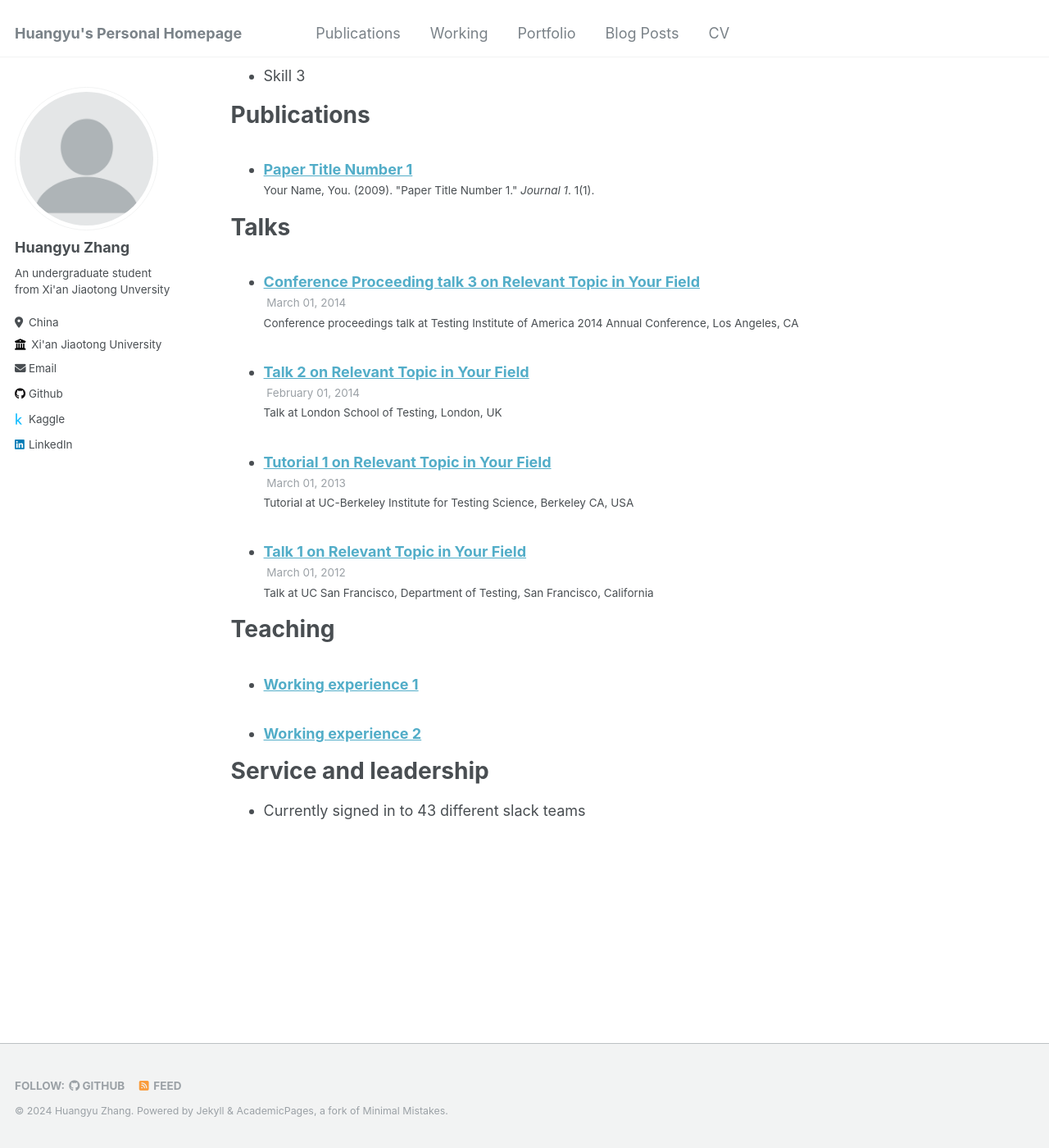
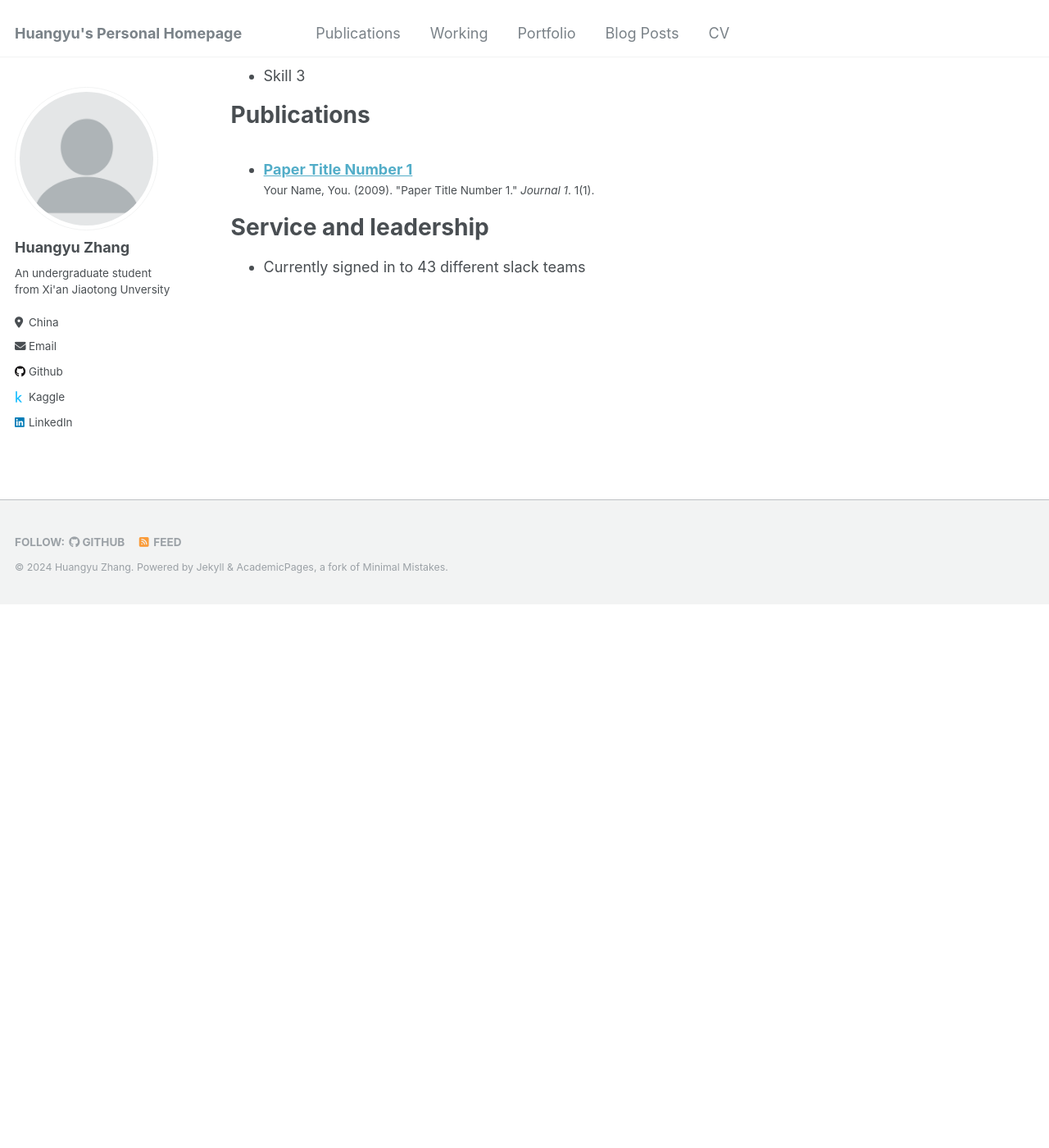
Before and after one commit to DavidZhang0710/DavidZhang0710.github.io, a Jekyll site: the page built from _pages/cv.md, in a window 1280 px wide and 1400 px high, scrolled down 963 px. Shown: the whole window at 82% size. Built offline with Jekyll 4.4.1, drawn with Linux system fonts in a browser that asks for light colours; after the commit the page ends 1701 px from its top, so only the background shows below that.

Commit message:
feat: update for better working structure

```diff
--- a/_config.yml
+++ b/_config.yml
@@ -26,7 +26,7 @@ author:
   pronouns         : # example: "she/her"
   bio              : "An undergraduate student from Xi'an Jiaotong Unversity"
   location         : "China"
-  employer         : "Xi'an Jiaotong University"
+  employer         : # "Xi'an Jiaotong University"
   uri              : # URL
   email            : "zhanghuangyu0710@gmail.com"
 
--- a/_pages/cv.md
+++ b/_pages/cv.md
@@ -47,18 +47,6 @@ Publications
     {% include archive-single-cv.html %}
   {% endfor %}</ul>
 
-Talks
-======
-  <ul>{% for post in site.talks reversed %}
-    {% include archive-single-talk-cv.html  %}
-  {% endfor %}</ul>
-
-Teaching
-======
-  <ul>{% for post in site.working reversed %}
-    {% include archive-single-cv.html %}
-  {% endfor %}</ul>
-
 Service and leadership
 ======
 * Currently signed in to 43 different slack teams
--- a/_working/2015-spring-teaching-2.md
+++ /dev/null
@@ -1,20 +0,0 @@
----
-title: "Working experience 2"
-collection: working
-type: "Workshop"
-permalink: /working/2015-spring-teaching-1
-venue: "University 1, Department"
-date: 2015-01-01
-location: "City, Country"
----
-
-This is a description of a teaching experience. You can use markdown like any other post.
-
-Heading 1
-======
-
-Heading 2
-======
-
-Heading 3
-======
```
Also changed, not shown: _publications/2009-10-01-paper-title-number-1.md (+3 -3 lines).
